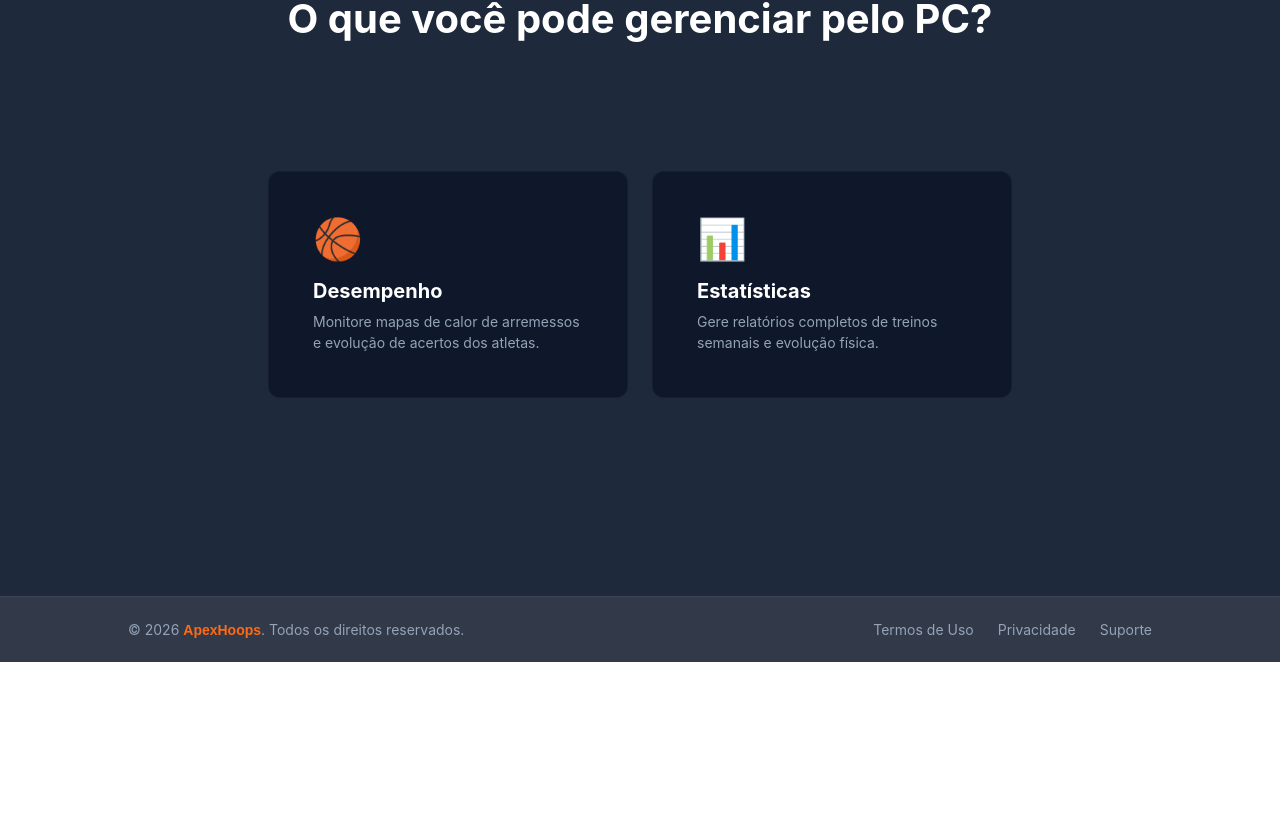
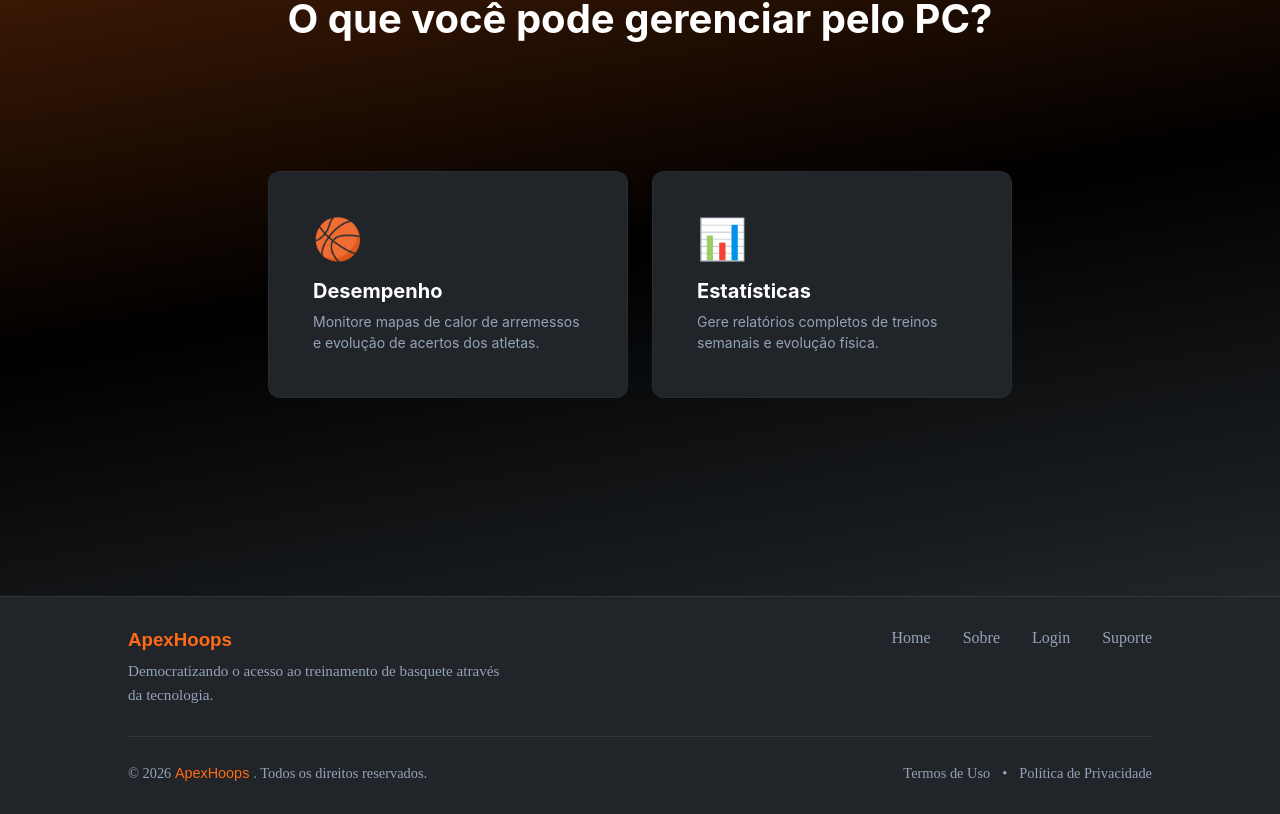
Before and after one commit to Theo-Souza-Parreira/apexhoops, a React (Vite) app in the folder web/: page / in a window 1280 px wide. Shown: the part 904-1718 px from the top of the page. Before the commit the page ends 1566 px from the top, so only its background shows below. Built offline with nearby package versions, Linux system fonts and the light colour scheme.

Commit message:
Footer e cores atualizadas

```diff
--- /dev/null
+++ b/web/src/components/Banner.module.css
@@ -0,0 +1,81 @@
+.pageContainer {
+    width: 100%;
+    display: flex;
+    flex-direction: column;
+}
+
+
+.banner{
+    margin-top: 60px;
+    width: 100%;
+    min-height: 80vh;
+    display: flex;
+    align-items: center;
+    justify-content: flex-start;
+    padding-left: 80px;
+    box-sizing: border-box;
+    background-image: url(../assets/img/Banner.png);
+    background-size: cover;
+    background-position: center;
+}
+
+.conteudo{
+    width: 40%;
+    height: 500%;
+    display: flex;
+    flex-direction: column;
+    align-items: left;
+    margin-left: 35px;
+    gap: 25px;
+}
+
+.titulo{
+    color: var(--white);
+    font-size: var(--text-xxl);
+    font-family: var(--font-title);
+}
+
+.titulo2{
+    width: 250px;
+    border-radius: 15px 0 15px 0;
+    color: var(--color-primary);
+    font-size: var(--text-xxl);
+    font-family: var(--font-title);
+    background-color: var(--white);
+    align-items: center;
+    justify-content: center;
+}
+
+.botao {
+    width: 32%;
+    height: 38px;
+    display: flex;
+    justify-content: center;
+    align-items: center;
+    gap: var(--spacing-sm);
+    border: none;
+    border-radius: 999px;
+    background: var(--color-primary);
+    color: var(--white);
+    font-size: var(--text-gg);
+    font-weight: var(--weight-bold);
+    cursor: pointer;
+    transition: 0.2s;
+    margin-top: 10px;
+    margin-left: 15px;
+}
+
+.botao:hover {
+    transform: translateY(-2px);
+    filter: brightness(1.05);
+}
+
+.texto{
+    width: 70%;
+    height: auto;
+    font-family: var(--font-title);
+    font-size: var(--text-g);
+    color: var(--white);
+    margin-left: 15px;
+    text-align: justify
+}
--- /dev/null
+++ b/web/src/components/Banner.tsx
@@ -0,0 +1,32 @@
+import estilos from './Banner.module.css'
+import { useNavigate } from 'react-router-dom'
+
+export function Banner(){
+
+    const navegacao = useNavigate()
+
+        const acessar = () => {
+        navegacao('login')
+    }
+
+    return(
+        <section className={estilos.banner}>
+        <div className={estilos.conteudo}>
+
+          <h1 className={estilos.titulo}> Treine. </h1>
+          <h1 className={estilos.titulo}> Evolua. </h1>
+          <h1 className={estilos.titulo2}> Supere. </h1>
+
+          <button
+            className={estilos.botao}
+            onClick={acessar}
+          >
+            Conhecer
+          </button>
+
+          <p className={estilos.texto}>“Treine melhor, evolua mais rápido. <br/> Uma plataforma de basquete feita para melhorar desempenho.”</p>
+
+        </div>
+      </section>
+    )
+}
--- a/web/src/components/Footer.module.css
+++ b/web/src/components/Footer.module.css
@@ -1,70 +1,71 @@
 .conteiner {
-    width: 100%;
-    /* Mesmo preenchimento lateral da Nav (10%) para alinhar perfeitamente */
-    padding: var(--spacing-lg) 10%;
-
-    /* Efeito Glassmorphism idêntico ao da Navbar */
-    background: rgba(15, 23, 42, 0.85);
-    backdrop-filter: blur(10px);
-    -webkit-backdrop-filter: blur(10px);
-
-    display: flex;
-    justify-content: space-between;
-    align-items: center;
-
-    /* Linha sutil no TOPO para separar o footer do conteúdo de cima */
-    border-top: 1px solid rgba(255, 255, 255, 0.05);
+  width: 100%;
+  padding: 2rem 10%;
+  background: var(--color-secondary);
+  backdrop-filter: blur(10px);
+  border-top: 1px solid rgba(255, 255, 255, 0.08);
 }
 
-/* Texto de copyright */
-.copyright {
-    font-family: var(--font-primary);
-    font-size: var(--text-p);
-    color: var(--text-secondary);
+.topo {
+  display: flex;
+  justify-content: space-between;
+  align-items: flex-start;
+  gap: 3rem;
+  flex-wrap: wrap;
 }
 
-/* Destaque para o nome do sistema no texto */
-.logoTxt {
-    font-family: var(--font-logo);
-    color: var(--color-primary);
-    font-weight: var(--weight-bold);
+.brand {
+  max-width: 380px;
 }
 
-/* Alinhamento dos links do footer */
-.footerNav {
-    display: flex;
-    align-items: center;
-    gap: var(--spacing-lg);
+.logoTxt {
+  font-family: var(--font-logo);
+  color: var(--color-primary);
+  margin-bottom: 0.5rem;
 }
 
-/* Estilo dos links (Espelhado da Navbar, ligeiramente menor) */
-.footerNav a {
-    position: relative;
-    font-size: var(--text-p);
-    color: var(--text-secondary);
-    font-family: var(--font-primary);
-    text-decoration: none;
-    transition: color 0.3s ease;
+.brand p {
+  color: var(--text-secondary);
+  line-height: 1.6;
+  font-size: 0.95rem;
 }
 
-.footerNav a:hover {
-    color: var(--text-primary);
+.footerNav {
+  display: flex;
+  gap: 2rem;
+  flex-wrap: wrap;
 }
 
-/* Efeito da linha laranja subindo no hover */
-.footerNav a::before {
-    content: "";
-    position: absolute;
-    top: 100%;
-    left: 0;
-    width: 0;
-    height: 2px;
-    background: var(--color-primary);
-    transition: width 0.3s ease;
-    margin-top: 4px;
-    border-radius: 2px;
+.footerNav a,
+.linksSecundarios a {
+  text-decoration: none;
+  color: var(--text-secondary);
+  transition: 0.2s;
 }
 
-.footerNav a:hover::before {
-    width: 100%;
+.footerNav a:hover,
+.linksSecundarios a:hover {
+  color: var(--color-primary);
 }
+
+.divisor {
+  margin: 1.75rem 0;
+  height: 1px;
+  background: rgba(255, 255, 255, 0.08);
+}
+
+.base {
+  display: flex;
+  justify-content: space-between;
+  align-items: center;
+  gap: 1rem;
+  flex-wrap: wrap;
+  color: var(--text-secondary);
+  font-size: 0.9rem;
+}
+
+.linksSecundarios {
+  display: flex;
+  align-items: center;
+  gap: 0.75rem;
+}
--- a/web/src/components/Footer.tsx
+++ b/web/src/components/Footer.tsx
@@ -1,21 +1,41 @@
-import estilos from './Footer.module.css'
+import estilos from "./Footer.module.css";
 
 function Footer() {
   return (
     <footer className={estilos.conteiner}>
-      {/* Lado Esquerdo: Copyright e Marca */}
-      <p className={estilos.copyright}>
-        © 2026 <span className={estilos.logoTxt}>ApexHoops</span>. Todos os direitos reservados.
-      </p>
+      <div className={estilos.topo}>
+        <div className={estilos.brand}>
+          <h3 className={estilos.logoTxt}>ApexHoops</h3>
+          <p>
+            Democratizando o acesso ao treinamento de basquete através da
+            tecnologia.
+          </p>
+        </div>
 
-      {/* Lado Direito: Links secundários */}
-      <nav className={estilos.footerNav}>
-        <a href="/">Termos de Uso</a>
-        <a href="/">Privacidade</a>
-        <a href="/">Suporte</a>
-      </nav>
+        <nav className={estilos.footerNav}>
+          <a href="/">Home</a>
+          <a href="/sobre">Sobre</a>
+          <a href="/login">Login</a>
+          <a href="/suporte">Suporte</a>
+        </nav>
+      </div>
+
+      <div className={estilos.divisor}></div>
+
+      <div className={estilos.base}>
+        <p>
+          © 2026 <span className={estilos.logoTxt}>ApexHoops </span>. Todos os
+          direitos reservados.
+        </p>
+
+        <div className={estilos.linksSecundarios}>
+          <a href="/termos">Termos de Uso</a>
+          <span>•</span>
+          <a href="/privacidade">Política de Privacidade</a>
+        </div>
+      </div>
     </footer>
-  )
+  );
 }
 
 export default Footer;
--- a/web/src/components/Header.module.css
+++ b/web/src/components/Header.module.css
@@ -6,7 +6,7 @@
     /* Usando sua variável de espaçamento */
     padding: var(--spacing-md) 10%;
     /* Cor --background-primary (#0f172a) com 85% de opacidade */
-    background: rgba(15, 23, 42, 0.85);
+    background: var(--background-secondary);
     /* Efeito de desfoque no fundo (Glassmorphism) */
     backdrop-filter: blur(10px);
     -webkit-backdrop-filter: blur(10px);
--- a/web/src/global.css
+++ b/web/src/global.css
@@ -13,16 +13,16 @@ a{
 
 :root{
 
-  --background-app: linear-gradient( 350deg, var(--color-secondary) 0%, var(--black) 45%, var(--color-primary) 100% );
+  --background-app: linear-gradient( 350deg, var(--color-secondary) 0%, var(--black) 45%, var(--color-primary) 200% );
 
   --color-primary: #FF6A13;
-  --color-secondary: #003B5C;
+  --color-secondary: #212529;
   --white: #ffffff;
   --black: #000000;
   --mensagem: #ff5b5b;
 
-  --background-primary: #0f172a;
-  --background-secondary: #1e293b;
+  --background-primary: #212529;
+  --background-secondary: #0F0F0F;
 
   --text-primary: #ffffff;
   --text-secondary: #94a3b8;
@@ -38,7 +38,7 @@ a{
 
   --font-title: "Roboto Mono", monospace;
   --font-primary: 'Inter', sans-serif;
-  --font-logo: 'Poppins', sans-serif;
+  --font-logo: "Zen Dots", sans-serif;
 
   --text-pp: 12px;
   --text-p: 14px;
--- a/web/src/pages/Home.module.css
+++ b/web/src/pages/Home.module.css
@@ -5,81 +5,6 @@
     flex-direction: column;
 }
 
-/* PRIMEIRA SEÇÃO (Antigo .conteiner) */
-.banner{
-    margin-top: 60px;
-    width: 100%;
-    min-height: 80vh;
-    display: flex;
-    align-items: center;
-    justify-content: flex-start;
-    padding-left: 80px;
-    box-sizing: border-box;
-    background-image: url(../assets/img/Banner.png);
-    background-size: cover;
-    background-position: center;
-}
-
-.conteudo{
-    width: 40%;
-    height: 500%;
-    display: flex;
-    flex-direction: column;
-    align-items: left;
-    margin-left: 25px;
-    gap: 20px;
-}
-
-.titulo{
-    color: var(--white);
-    font-size: var(--text-xxl);
-    font-family: var(--font-title);
-}
-
-.titulo2{
-    width: 36%;
-    border-radius: 15px 0 15px 0;
-    color: var(--color-primary);
-    font-size: var(--text-xxl);
-    font-family: var(--font-title);
-    background-color: var(--white);
-    align-items: center;
-    justify-content: center;
-}
-
-.botao {
-    width: 32%;
-    height: 38px;
-    display: flex;
-    justify-content: center;
-    align-items: center;
-    gap: var(--spacing-sm);
-    border: none;
-    border-radius: 999px;
-    background: var(--color-primary);
-    color: var(--white);
-    font-size: var(--text-gg);
-    font-weight: var(--weight-bold);
-    cursor: pointer;
-    transition: 0.2s;
-    margin-top: 10px;
-    margin-left: 15px;
-}
-
-.botao:hover {
-    transform: translateY(-2px);
-    filter: brightness(1.05);
-}
-
-.texto{
-    width: 70%;
-    height: auto;
-    font-family: var(--font-title);
-    font-size: var(--text-g);
-    color: var(--white);
-    margin-left: 15px;
-    text-align: justify
-}
 
 /* ==========================================================================
    SEGUNDA SEÇÃO (NOVA PÁGINA PARA BAIXO)
@@ -91,7 +16,7 @@
     align-items: center;
     justify-content: center;
     /* Usando seu segundo fundo escuro para criar divisão visual */
-    background: var(--background-secondary);
+    background: var(--background-app);
     padding: var(--spacing-supergg) 8%;
 }
 
--- a/web/src/pages/Home.tsx
+++ b/web/src/pages/Home.tsx
@@ -1,38 +1,18 @@
 import estilos from './Home.module.css'
 import { useNavigate } from 'react-router-dom'
+import { Banner } from '../components/Banner'
 
 
 function Home() {
 
       const navegacao = useNavigate()
 
-        const acessar = () => {
-        navegacao('login')
-    }
-
 
   return (
     <div className={estilos.pageContainer}>
 
       {/* PRIMEIRA SEÇÃO (TELA INICIAL) */}
-      <section className={estilos.banner}>
-        <div className={estilos.conteudo}>
-
-          <h1 className={estilos.titulo}> Treine. </h1>
-          <h1 className={estilos.titulo}> Evolua. </h1>
-          <h1 className={estilos.titulo2}> Supere. </h1>
-
-          <button
-            className={estilos.botao}
-            onClick={acessar}
-          >
-            Conhecer
-          </button>
-
-          <p className={estilos.texto}>“Treine melhor, evolua mais rápido. <br/> Uma plataforma de basquete feita para melhorar desempenho.”</p>
-
-        </div>
-      </section>
+      <Banner />
 
       {/* SEGUNDA SEÇÃO (CONTEÚDO PARA BAIXO) */}
       <section className={estilos.secaoRecursos}>
```
